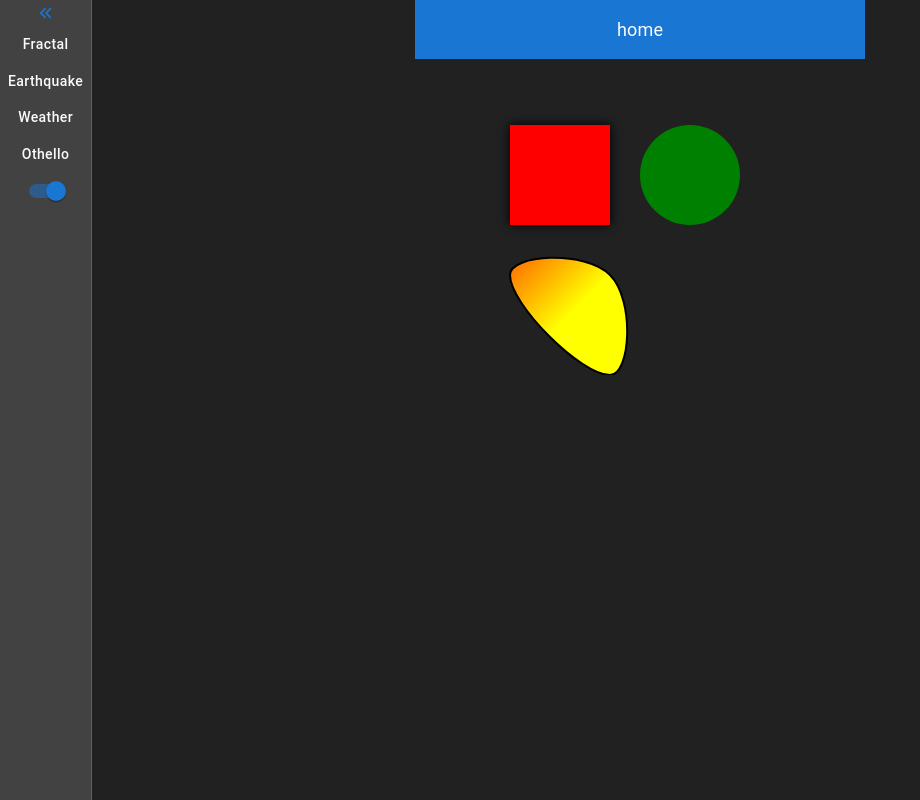
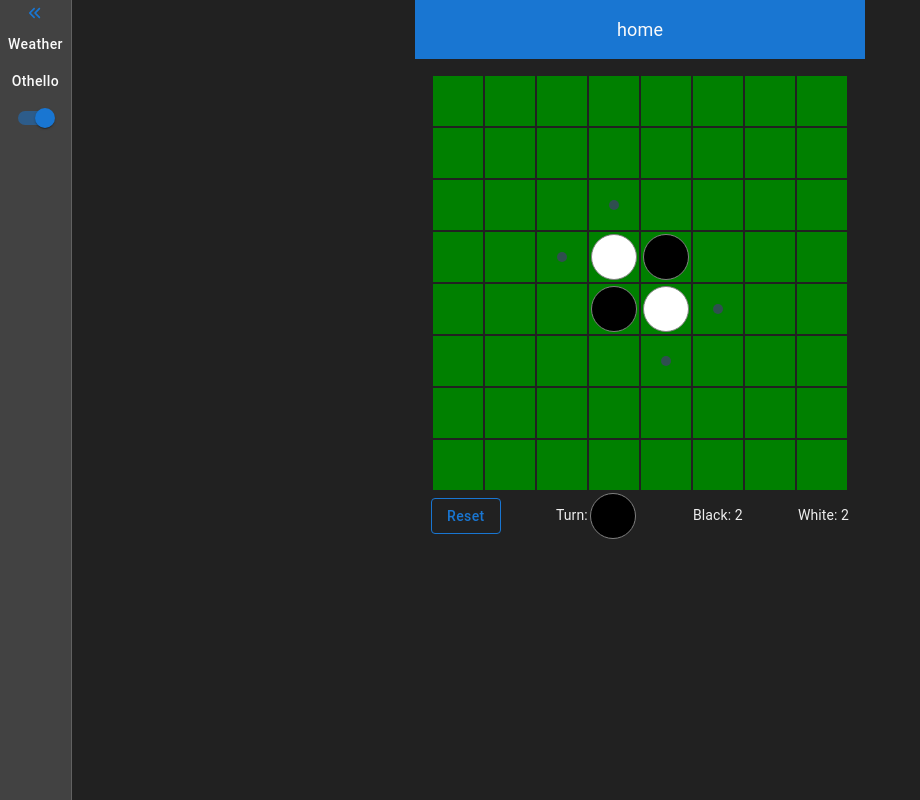
Before and after one commit to ClarenceLuk/web-app, a React (Create React App) app: page / in a window 1280 px wide. Shown: the whole page, without its empty margins (0-920 px from the left). Built offline with nearby package versions, Linux system fonts and the light colour scheme.

Commit message:
removed unfinished apps from production

```diff
--- a/src/App.tsx
+++ b/src/App.tsx
@@ -27,17 +27,17 @@ const App = () => {
 
   const handlePageLoad = (currentPage: string) => {
     switch (currentPage) {
-      case PageEnum.EarthQuake: {
-        return <Earthquake />
-      }
+      // case PageEnum.EarthQuake: {
+      //   return <Earthquake />
+      // }
       case PageEnum.Weather: {
         return <Weather />
       }
-      case PageEnum.Othello: {
+      // case PageEnum.Othello: {
+      //   return <Othello />
+      // }
+      default: {
         return <Othello />
-      }
-      default: {
-        return <Fractal />
       }
     }
   }
--- a/src/constants/mapped-enums.tsx
+++ b/src/constants/mapped-enums.tsx
@@ -1,6 +1,4 @@
 export enum PageEnum {
-  Fractal = 'Fractal',
-  EarthQuake = 'Earthquake',
   Weather = 'Weather',
   Othello = 'Othello'
 }
```
